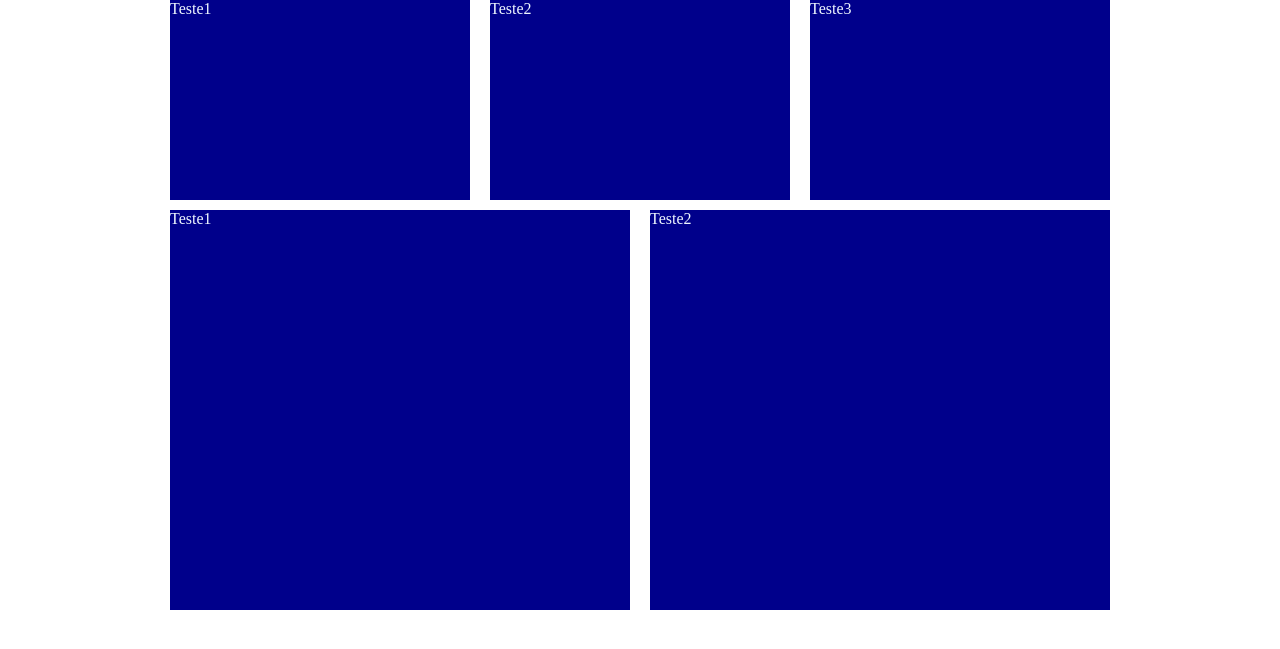
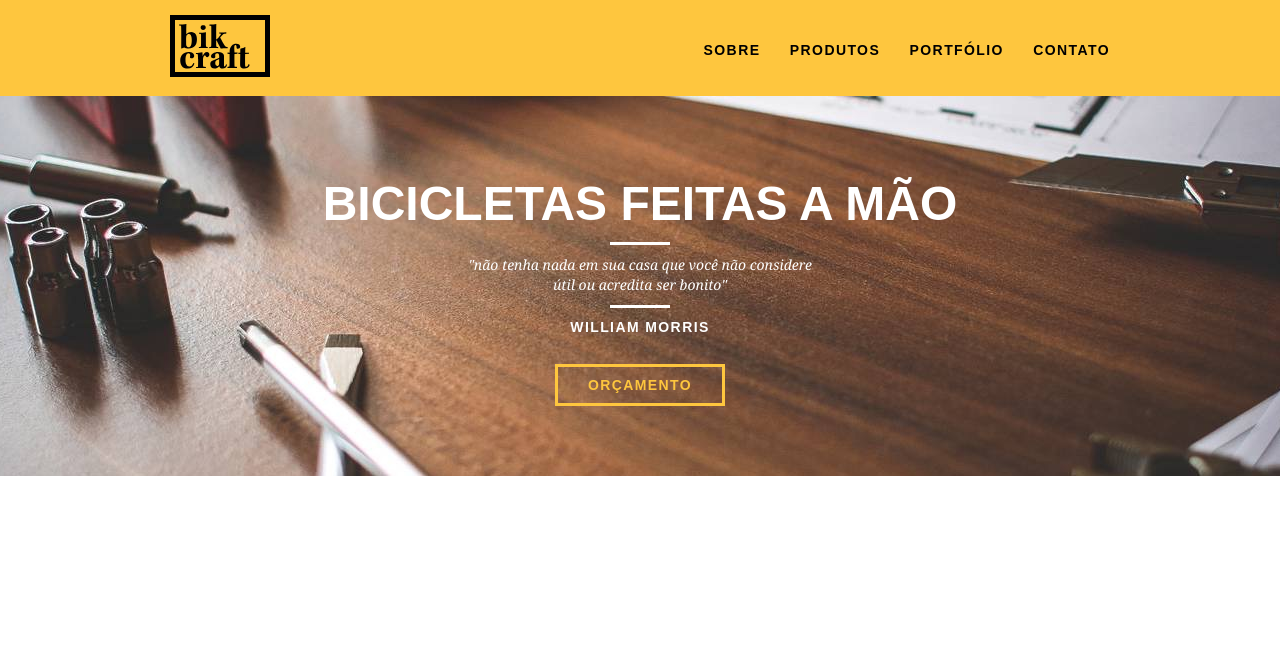
Before and after one commit to lincoolngomes/Bikcraft, a PHP site: page / in a window 1280 px wide. Shown: the top 649 px of the page. Run offline with PHP 8.4, Linux system fonts and the light colour scheme.

Commit message:
add introducao home

```diff
--- a/css/style.css
+++ b/css/style.css
@@ -1,12 +1,109 @@
-.produto {
-  height: 200px;
-  background: darkblue;
-  color: aliceblue;
+/* Estilos gerais */
+
+body {
+  font-family: Arial, Helvetica, sans-serif;
 }
 
-.servicos {
-  height: 400px;
-  background: darkblue;
-  color: aliceblue;
-  margin-top: 10px;
+p {
+  font-family: Georgia, "Times New Roman", Times, serif;
+  font-size: 14px;
+  line-height: 20px;
 }
+
+.btn {
+  border: 3px solid #fec63e;
+  padding: 10px 30px;
+  color: #fec63e;
+  font-size: 14px;
+  line-height: 15px;
+  letter-spacing: 0.1em;
+  font-weight: bold;
+}
+
+.btn:hover {
+  border: 3px solid #fff;
+
+  color: #fff;
+}
+
+/* Header */
+
+.header {
+  width: 100%;
+  background: #fec63e;
+  padding: 15px 0;
+}
+
+.header_menu {
+  text-align: right;
+}
+
+.header_menu ul li {
+  display: inline-block;
+  margin-left: 25px;
+  margin-top: 25px;
+}
+
+.header_menu ul li a {
+  color: black;
+  font-weight: bold;
+  text-transform: uppercase;
+  letter-spacing: 0.1em;
+  font-size: 14px;
+  line-height: 20px;
+  padding: 10px 0;
+}
+
+.header_menu ul li a:hover {
+  color: white;
+}
+
+/* Introdução */
+
+.introducao {
+  width: 100%;
+  height: 380px;
+  background: url("../img/bg.jpg") no-repeat center;
+  background-size: cover;
+  text-align: center;
+  color: white;
+  padding-top: 80px;
+}
+
+.introducao h1,
+.introducao blockquote cite,
+.btn {
+  text-transform: uppercase;
+}
+
+.introducao h1 {
+  font-size: 48px;
+  font-weight: bold;
+}
+
+.quote-externo {
+  max-width: 360px;
+  margin: auto;
+  margin-bottom: 40px;
+}
+
+.quote-externo p {
+  font-style: italic;
+}
+
+.quote-externo p::before,
+.quote-externo p::after {
+  content: "";
+  display: block;
+  width: 60px;
+  height: 3px;
+  background: white;
+  margin: 10px auto 10px auto;
+}
+
+.quote-externo cite {
+  font-style: normal;
+  font-weight: bold;
+  font-size: 14px;
+  letter-spacing: 0.1em;
+}
--- a/index.html
+++ b/index.html
@@ -16,21 +16,32 @@
 
 <body>
 
-  <div class="container">
-    <div class="grid-1-3 produto">Teste1</div>
-    <div class="grid-1-3 produto">Teste2</div>
-    <div class="grid-1-3 produto">Teste3</div>
-  </div>
+  <header class="header">
+    <div class="container">
+      <a href="index.html" class="grid-4">
+        <img src="img/bikcraft.svg" alt="logo">
+      </a>
+      <nav class="header_menu grid-12">
+        <ul>
+          <li><a href="sobre.html">Sobre</a></li>
+          <li><a href="produtos.html">Produtos</a></li>
+          <li><a href="portfolio.html">Portfólio</a></li>
+          <li><a href="contato.html">Contato</a></li>
+        </ul>
+      </nav>
+    </div>
+  </header>
 
-  <div class="container">
-    <div class="grid-8 servicos">Teste1</div>
-    <div class="grid-8 servicos">Teste2</div>
-  </div>
-
-
-
-
-  </div>
+  <section class="introducao">
+    <div class="container">
+      <h1>Bicicletas feitas a mão</h1>
+      <blockquote class="quote-externo">
+        <p>"não tenha nada em sua casa que você não considere útil ou acredita ser bonito"</p>
+        <cite>William Morris</cite>
+      </blockquote>
+      <a href="produtos.html" class="btn">Orçamento</a>
+    </div>
+  </section>
 
 </body>
 
```
